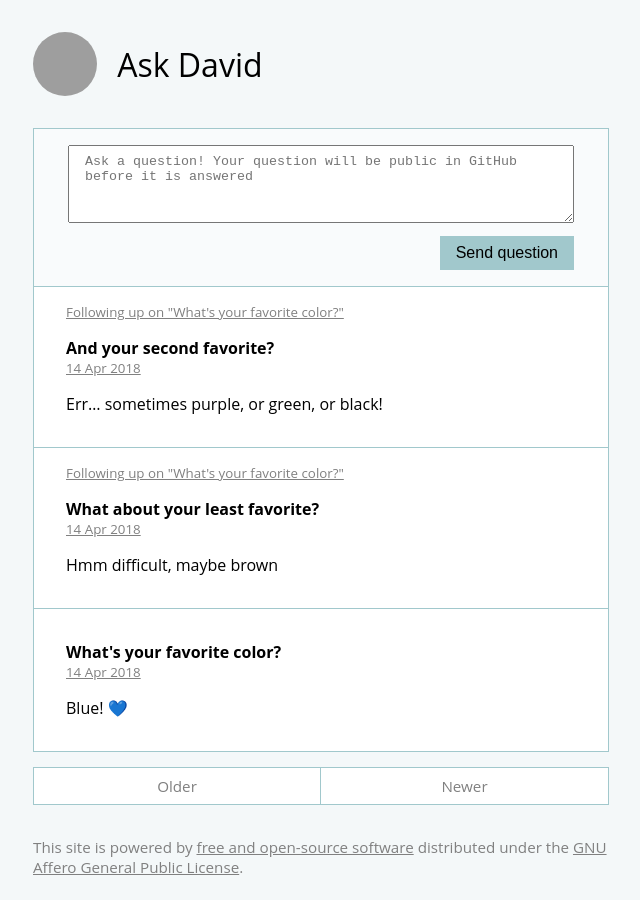
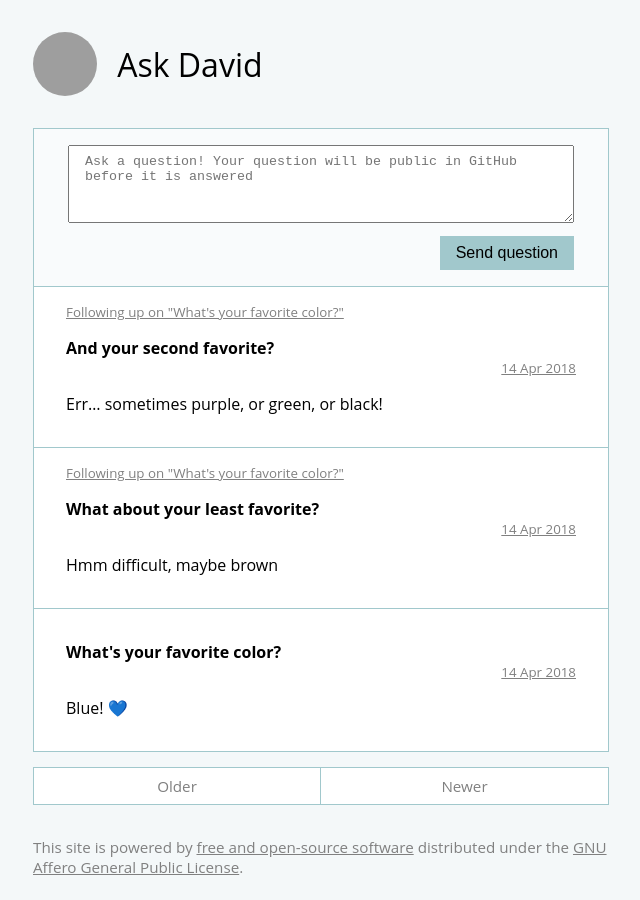
Before and after one commit to fdavidcl/nosykitty, a Jekyll site: the page built from index.html, in a window 1280 px wide. Shown: the whole page, without its empty margins (319-959 px from the left). Built offline with Jekyll 4.4.1, drawn with Linux system fonts in a browser that asks for light colours; emoji names are drawn with the system emoji font; the list of posts is cut into pages by our own code; grey boxes are pictures that could not be loaded.

Commit message:
Style update

```diff
--- a/assets/css/main.scss
+++ b/assets/css/main.scss
@@ -74,6 +74,10 @@ body {
             text-overflow: ellipsis;
             overflow: hidden;
             display: block;
+        }
+
+        .date {
+            text-align: right;
         }
 
         .answer {
```
